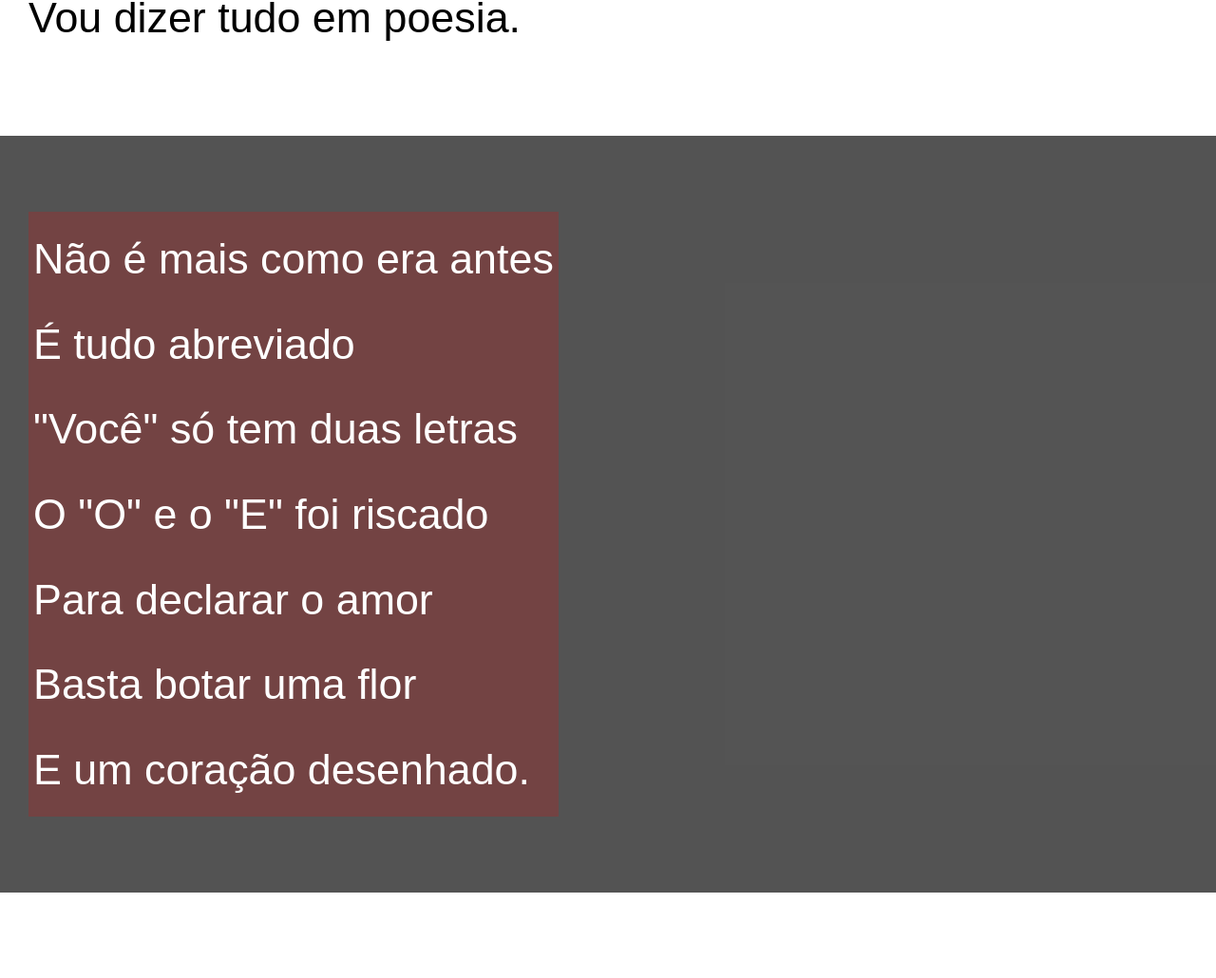
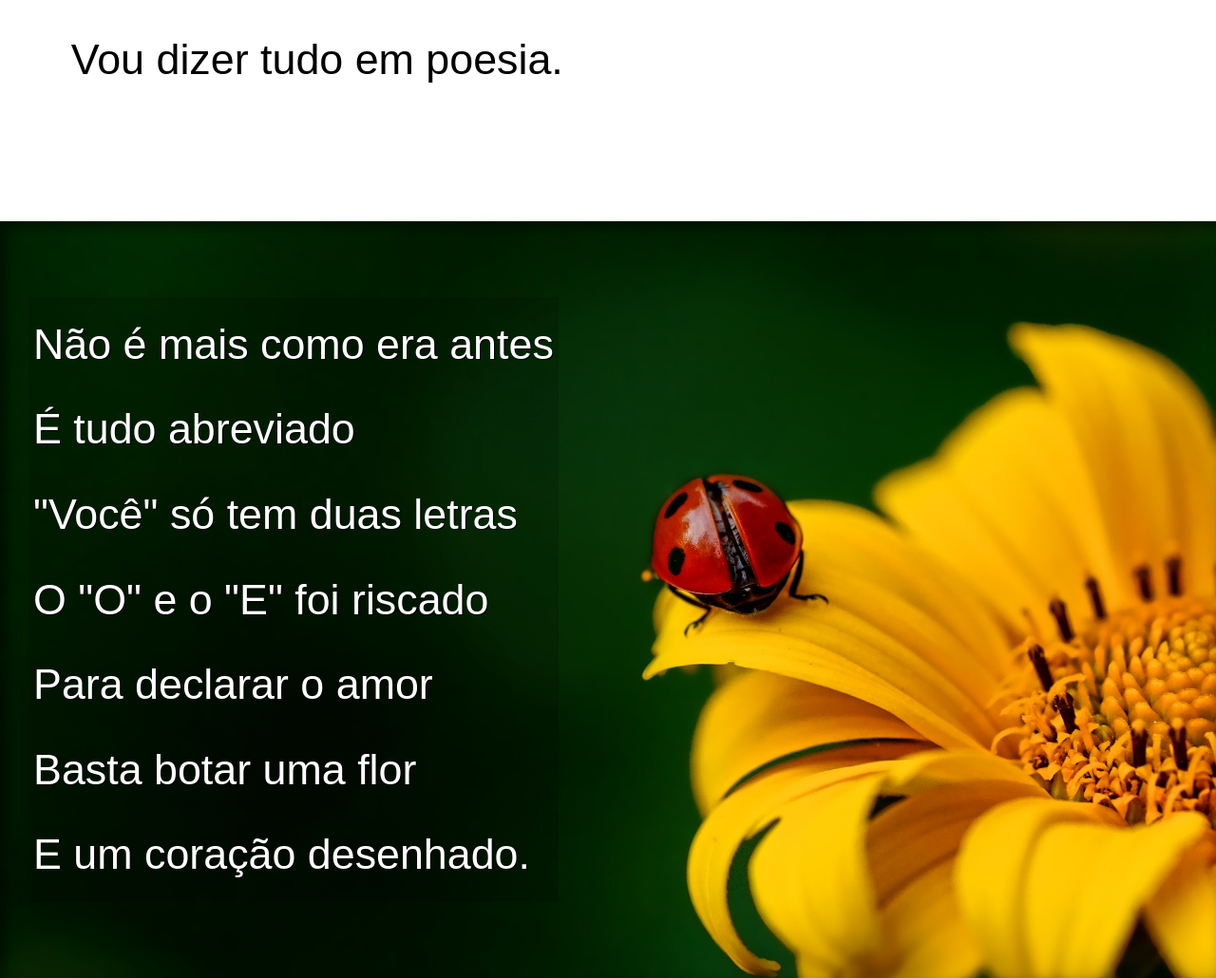
Before and after one commit to PedroPauloDias/HTML-CSS, a plain HTML site: page EXERCICIOS/cordel/index.html in a window 1280 px wide. Shown: the part 973-2003 px from the top of the page at 95% size. Drawn offline with Linux system fonts and the light colour scheme; a web font is replaced by a local one.

Commit message:
ajustes paralax

```diff
--- a/EXERCICIOS/cordel/estilo/style.css
+++ b/EXERCICIOS/cordel/estilo/style.css
@@ -68,14 +68,39 @@ section.normal {
 section.imagem {
     background-color:rgba(0, 0, 0, 0.507);
     color:white;
+    box-shadow:inset 6px 6px 13px rgba(0, 0, 0, 0.521);
+     background-attachment: fixed;
 }
 
 section.imagem > p {
     display: inline-block;
-    background-color:rgba(247, 3, 3, 0.192);
+    background-color:rgba(0, 0, 0, 0.158);
     padding: 5px;
+    text-shadow: 1px 1px 0 black;
+
 
 }
+
+section >p {
+    padding: 1em;
+}
+
+section#img01 {
+background-image: url(../imagens/background001.jpg);
+background-position:center center;
+background-size: cover;
+
+
+
+}
+
+section#img02{
+background-image: url(../imagens/background002.jpg);
+background-position: center center;
+background-size: cover;
+}
+
+
 
 
 footer {
--- a/EXERCICIOS/cordel/index.html
+++ b/EXERCICIOS/cordel/index.html
@@ -33,7 +33,7 @@
         </section>
 
 
-       <section class="imagem">
+       <section class="imagem" id=img01>
 
            <p>
                Não é mais como era antes <br>
@@ -72,7 +72,7 @@
         </section>
 
 
-        <section class="imagem">
+        <section class="imagem" id=img02>
             <p>
                 Tenho saudade das cartas <br>
                 Escritas com a própria mão <br>
```
